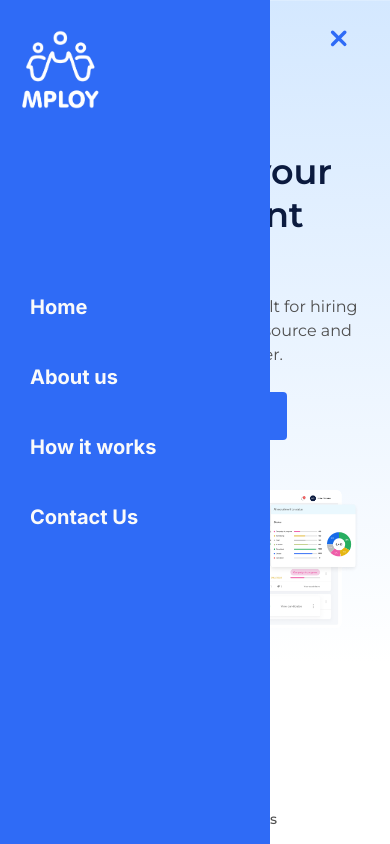
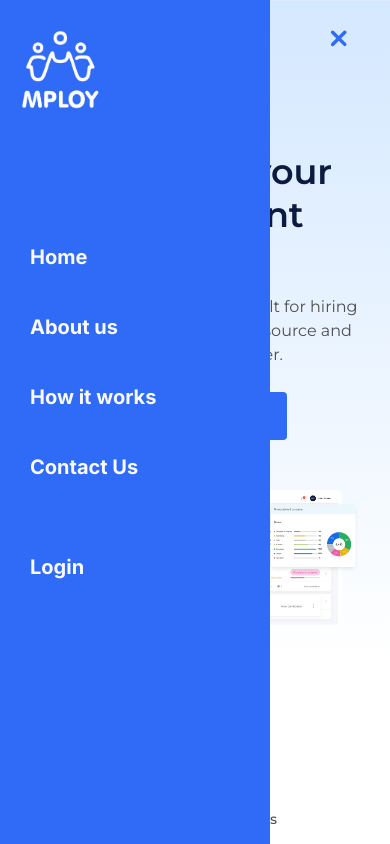
Before and after one commit to jerahmeel200/Mploy, a Next.js app: page / in a window 390 px wide. Both pictures are taken after a click on the button 340 px from the left and 37 px from the top of the page. Shown: the top 844 px of the page. Built offline with nearby package versions, Linux system fonts and the light colour scheme; a web font is replaced by a local one.

Commit message:
Update MobileDrawer.js

```diff
--- a/src/component/navbar/MobileDrawer.js
+++ b/src/component/navbar/MobileDrawer.js
@@ -8,6 +8,11 @@ const navData = [
   { link: "/about", title: "About us" },
   { link: "/works", title: "How it works" },
   { link: "/contact", title: "Contact Us" },
+  {
+    link: "https://mploy-dashboard.vercel.app/auth/login",
+    title: "Login",
+    topPadding: true,
+  },
 ];
 
 function Menu({ close = () => null }) {
@@ -28,7 +33,10 @@ function Menu({ close = () => null }) {
 
           {navData.map((x) => {
             return (
-              <li key={x?.title} onClick={() => gox(x)}>
+              <li
+                key={x?.title}
+                onClick={() => gox(x)}
+                style={{ paddingTop: x?.topPadding ? 30 : undefined }}>
                 <a>{x?.title}</a>
                 <br />
               </li>
```
